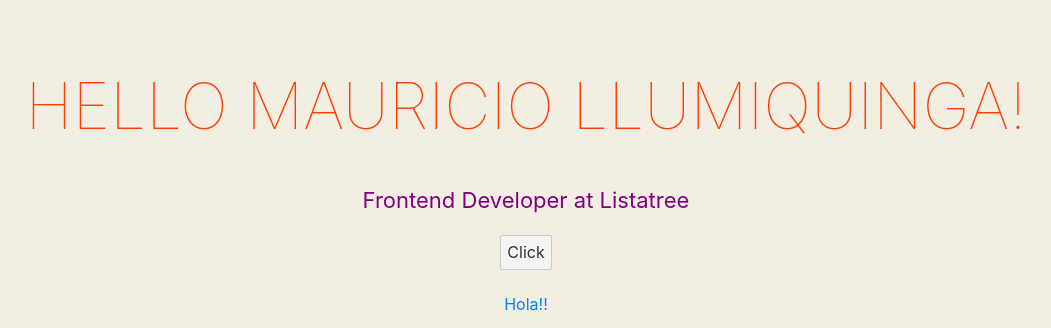
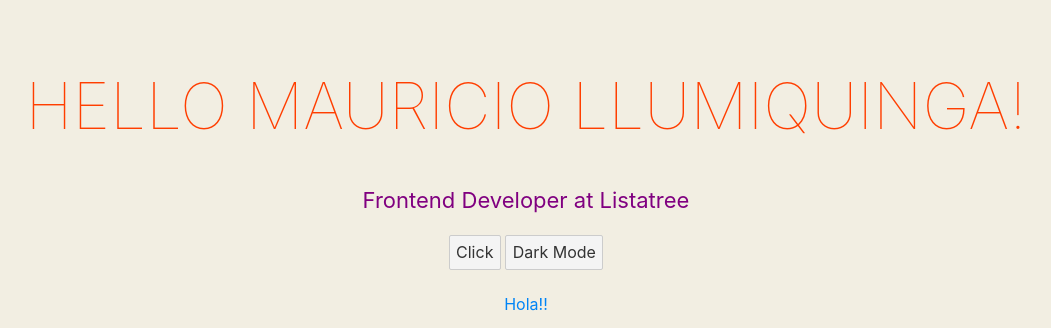
Before and after one commit to OICIRUAM73/Svelte-Baby-Steps, a Svelte app: page / in a window 1280 px wide. Shown: the top 328 px of the page, without its empty margins (114-1165 px from the left). Built offline with nearby package versions, Linux system fonts and the light colour scheme.

Commit message:
Render by condition

```diff
--- a/src/App.svelte
+++ b/src/App.svelte
@@ -34,7 +34,10 @@
 		--theme-color: purple;
 	}
 
-
+	:global(body.dark-mode) {
+		background-color: #1d3040;
+		color: #bfc2c7;
+	}
 
 	main {
 		text-align: center;
--- a/src/components/About.svelte
+++ b/src/components/About.svelte
@@ -1,9 +1,15 @@
 <script>
   let someText = `Frontend Developer at Listatree`;
   let count = 0;
+  let styles = {darkMode: false};
 
   function handleClick() {
     count += 1;
+  }
+
+  function toggleDarkMode() {
+    styles.darkMode = !styles.darkMode;
+    window.document.body.classList.toggle("dark-mode");
   }
 
 </script>
@@ -16,8 +22,13 @@
 </style>
 
 <div class="About">
-  <p>
-    {someText}
-  </p>
+  {#if !styles.darkMode}
+    <p>
+      {someText}
+    </p>
+  {:else}
+    <p>Hello Dark Mode</p>
+  {/if}
   <button on:click={handleClick}>Click {count === 0 ? '' : count}</button>
+  <button on:click={toggleDarkMode}>Dark Mode</button>
 </div>
```
